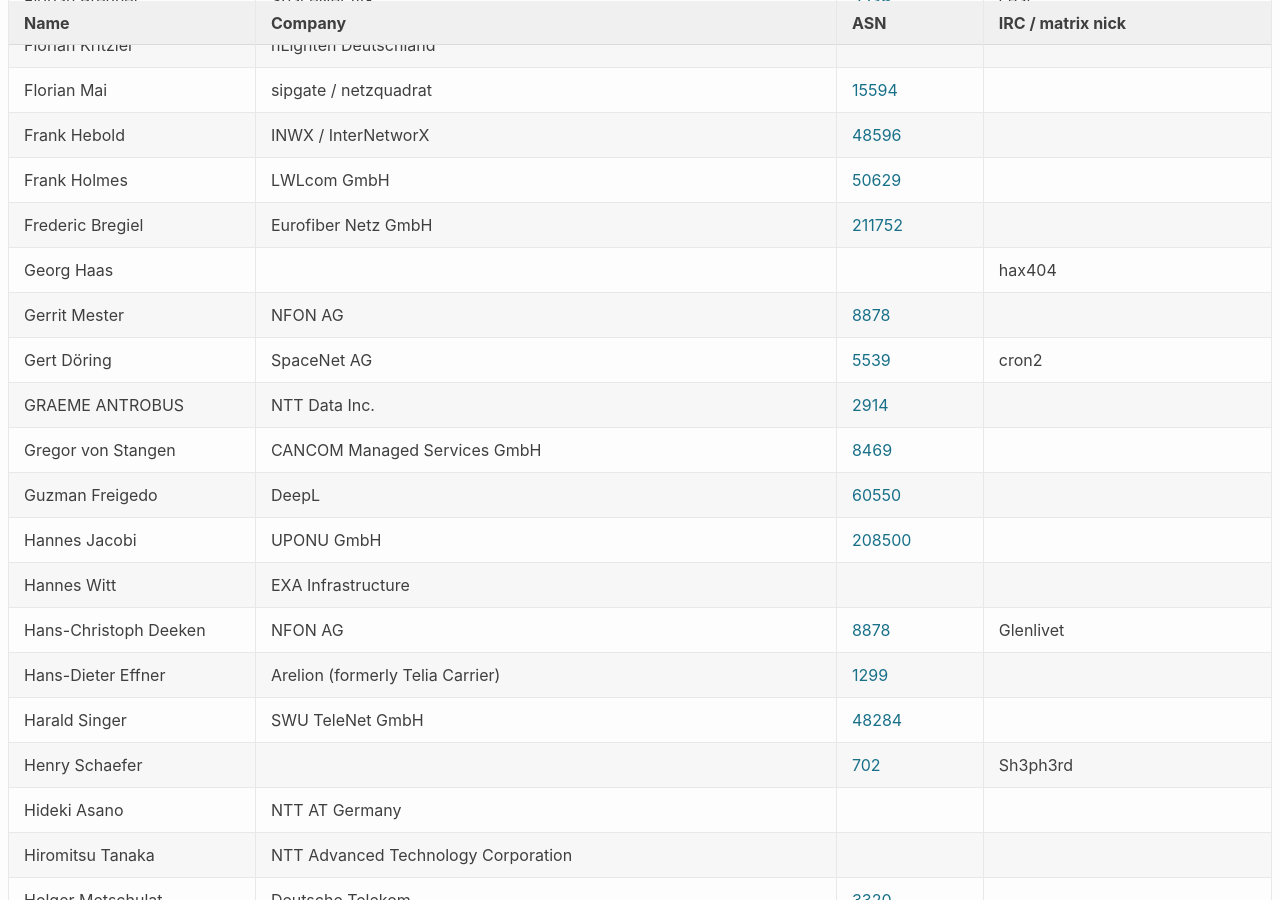
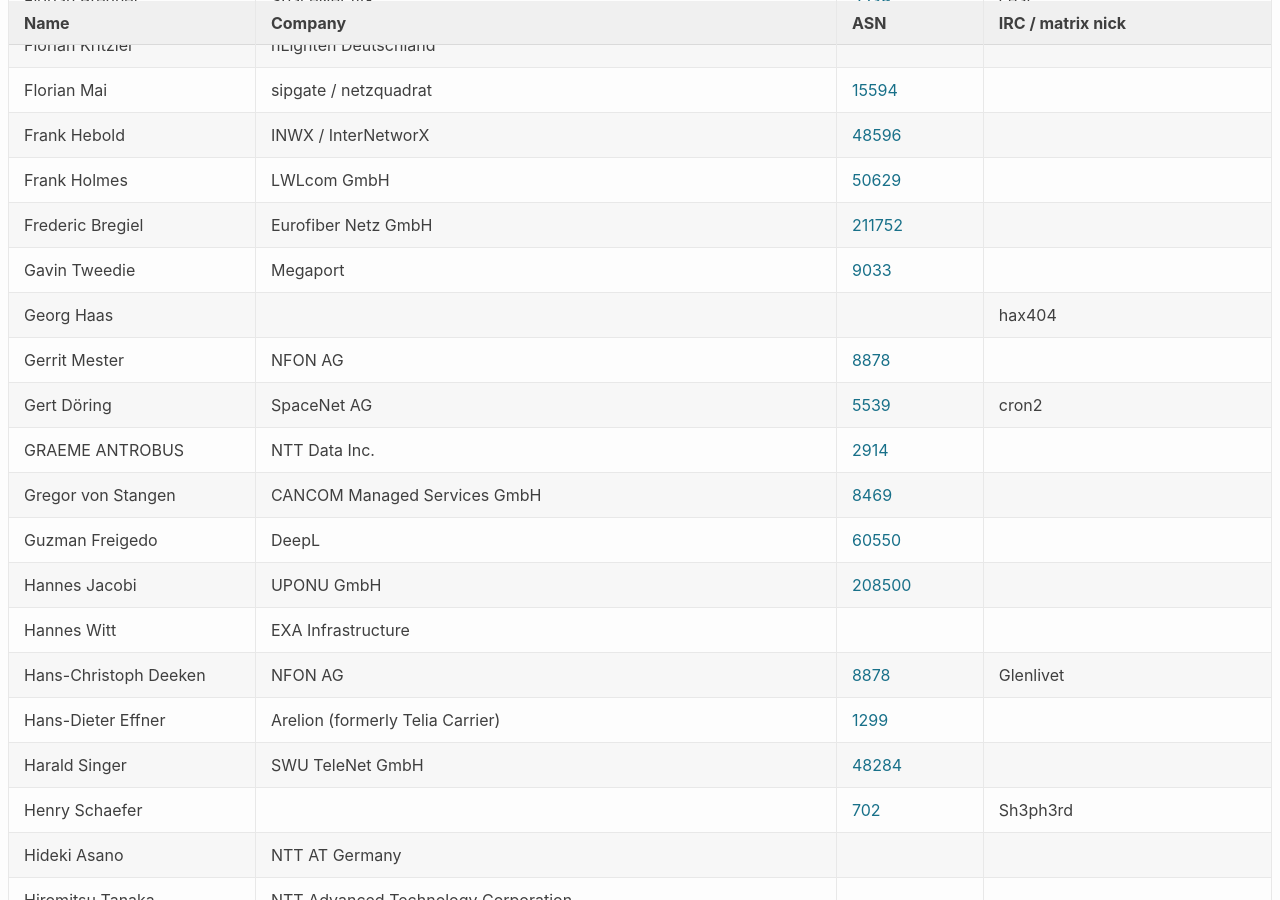
Before and after one commit to denog/pretix-attendeelist, a Jekyll site: the page built from denog16/index.markdown, in a window 1280 px wide and 900 px high, scrolled down 4723 px. Built offline with Jekyll 4.4.1, drawn with Linux system fonts in a browser that asks for light colours.

Commit message:
Latest data: Tue Oct 15 03:00:18 UTC 2024

```diff
--- a/_data/attendees_denog16_onsite.json
+++ b/_data/attendees_denog16_onsite.json
@@ -636,6 +636,12 @@
     "asn": "211752"
   },
   {
+    "name": "Gavin Tweedie",
+    "company": "Megaport",
+    "irc": null,
+    "asn": "9033"
+  },
+  {
     "name": "Georg Haas",
     "company": null,
     "irc": "hax404",
```
